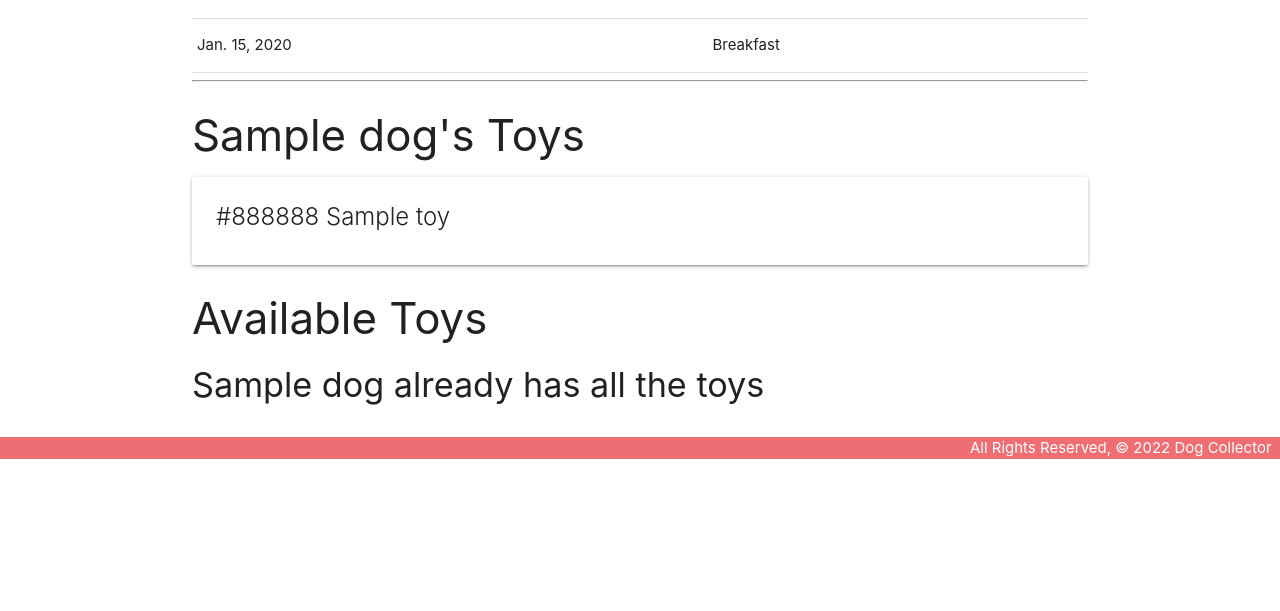
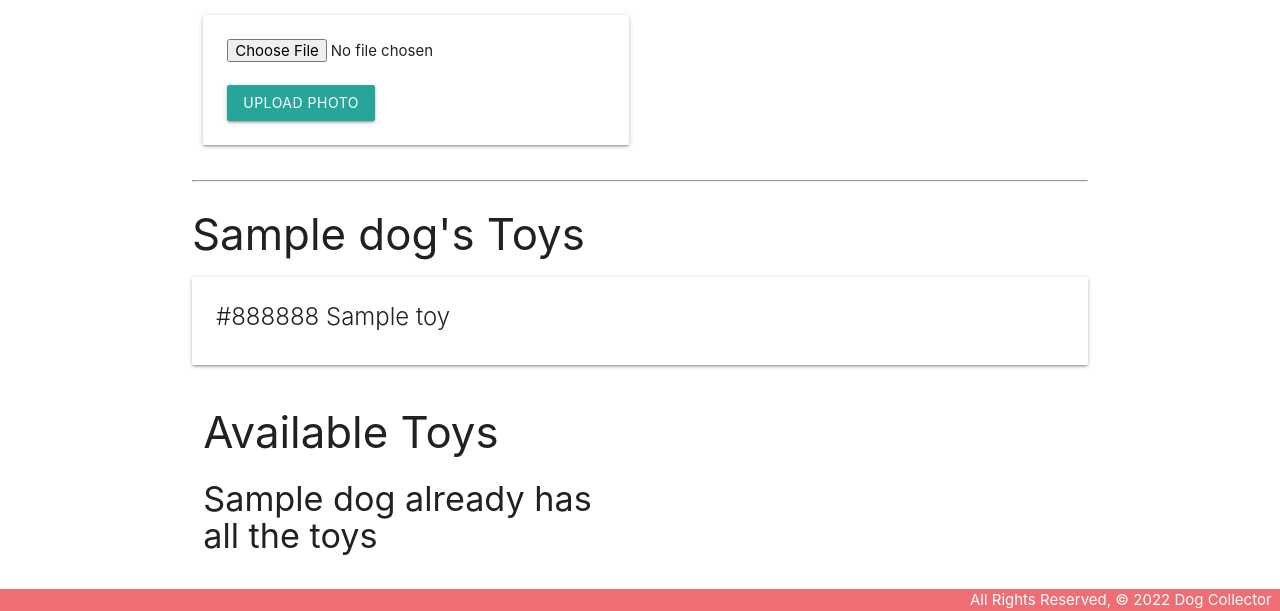
Before and after one commit to hanjenni/dogcollector, a Django app: page /dogs/1/ in a window 1280 px wide. Shown: the part 787-1398 px from the top of the page. Before the commit the page ends 1246 px from the top, so only its background shows below. Run offline with Django 4.2, Linux system fonts and the light colour scheme; tables that the repository leaves empty hold one stand-in row (values such as "Sample post").

Commit message:
photo upload

```diff
--- a/main_app/models.py
+++ b/main_app/models.py
@@ -51,3 +51,10 @@ class Feeding(models.Model):
 
     class Meta:
         ordering = ['-date']
+
+class Photo(models.Model):
+    url = models.CharField(max_length=200)
+    dog = models.ForeignKey(Dog, on_delete=models.CASCADE)
+
+    def __str__(self):
+        return f"Photo for dog_id: {self.dog_id} @{self.url}"
--- a/main_app/templates/dogs/detail.html
+++ b/main_app/templates/dogs/detail.html
@@ -1,8 +1,10 @@
 {% extends 'base.html' %}
 {% block content %}
 
+<!--Dog Details-->
 <h1>Dog Details</h1>
-
+<div class="row">
+  <div class="col s6">
     <div class="card">
       <div class="card-content">
         <span class="card-title">{{ dog.name }}</span>
@@ -14,11 +16,33 @@
         <p>Age: Puppy</p>
         {% endif %}
       </div>
+
       <div class="card-action">
         <a href="{% url 'dogs_update' dog.id %}">Edit</a>
         <a href="{% url 'dogs_delete' dog.id %}">Delete</a>
       </div>
     </div>
+
+<!--Dog Photo Upload-->
+
+      {% for photo in dog.photo_set.all %}
+      <img class="responsive-img card-panel" src="{{photo.url}}">
+      {% empty %}
+      <div class="card-panel teal-text center-align">No Photos Uploaded</div>
+      {% endfor %}
+
+
+      <form action="{% url 'add_photo' dog.id %}" enctype="multipart/form-data" method="POST" class="card-panel">
+        {% csrf_token %}
+        <input type="file" name="photo-file">
+        <br><br>
+        <input type="submit" class="btn" value="Upload Photo">
+      </form>
+    </div>
+
+<!--Dog Feeding-->
+
+    <div class="col s6">
 
     <form action="{% url 'add_feeding' dog.id %}" method="POST">
       {% csrf_token %}
@@ -35,7 +59,10 @@
 
     <table class="bordered">
       <thead>
-    <tr><th>Date</th><th>Meal</th></tr>
+        <tr>
+          <th>Date</th>
+          <th>Meal</th>
+        </tr>
       </thead>
       <tbody>
         {% for feeding in dog.feeding_set.all %}
@@ -46,6 +73,7 @@
         {% endfor %}
       </tbody>
     </table>
+  </div>
 </div>
 </div>
 
@@ -79,6 +107,7 @@
     {% endif %}
   </div>
 
+  <div class="col s6">
   <h3>Available Toys</h3>
   {% if toys.count %}
   {% for toy in toys.all %}
@@ -100,5 +129,6 @@
 {% endif %}
 
 </div>
+</div>
 
 {% endblock %}
--- a/main_app/templates/main_app/toy_detail.html
+++ b/main_app/templates/main_app/toy_detail.html
@@ -4,7 +4,7 @@
 <h1>Toy Details</h1>
 
 <div class="row">
-    <div class="col s6">
+    <div class="col s6 col-offset-3">
         <div class="card">
             <div class="card-content">
                 <span>{{toy.name}}</span>
--- a/main_app/urls.py
+++ b/main_app/urls.py
@@ -16,4 +16,5 @@ urlpatterns = [
     path('toys/<int:pk>/update/', views.ToyUpdate.as_view(), name='toys_update'),
     path('toys/<int:pk>/delete', views.ToyDelete.as_view(), name='toys_delete'),
     path('dogs/<int:dog_id>assoc_toy/<int:toy_id>/', views.assoc_toy, name='assoc_toy'),
+    path('dogs/<int:dog_id>/add_photo/', views.add_photo, name='add_photo'),
 ]
--- a/main_app/views.py
+++ b/main_app/views.py
@@ -1,11 +1,17 @@
 from django.shortcuts import render, redirect
 from django.views.generic.edit import CreateView, UpdateView, DeleteView
 from django.views.generic import ListView, DetailView
-from .models import Dog, Toy
+from .models import Dog, Toy, Photo
 from .forms import FeedingForm
+
+S3_BASE_URL = 'https://s3.us-west-1.amazonaws.com/'
+BUCKET = 'collectorbucket'
 
 # Create your views here.
 from django.http import HttpResponse
+
+import uuid
+import boto3
 
 
 
@@ -71,3 +77,16 @@ class ToyUpdate(UpdateView):
 class ToyDelete(DeleteView):
     model = Toy
     success_url = '/toys/'
+
+def add_photo(request, dog_id):
+    photo_file = request.FILES.get('photo-file', None)
+    if photo_file:
+        s3 = boto3.client('s3')
+        key = uuid.uuid4().hex[:6] + photo_file.name[photo_file.name.rfind('.'):]
+        try:
+            s3.upload_fileobj(photo_file, BUCKET, key)
+            url = f"{S3_BASE_URL}{BUCKET}/{key}"
+            Photo.objects.create(url=url, dog_id=dog_id)
+        except:
+            print('An error occurred uploading file to S3')
+    return redirect('detail', dog_id=dog_id)
```
Also changed, not shown: main_app/migrations/0004_photo.py (added). Lines whose indentation alone changed are shown as unchanged.
